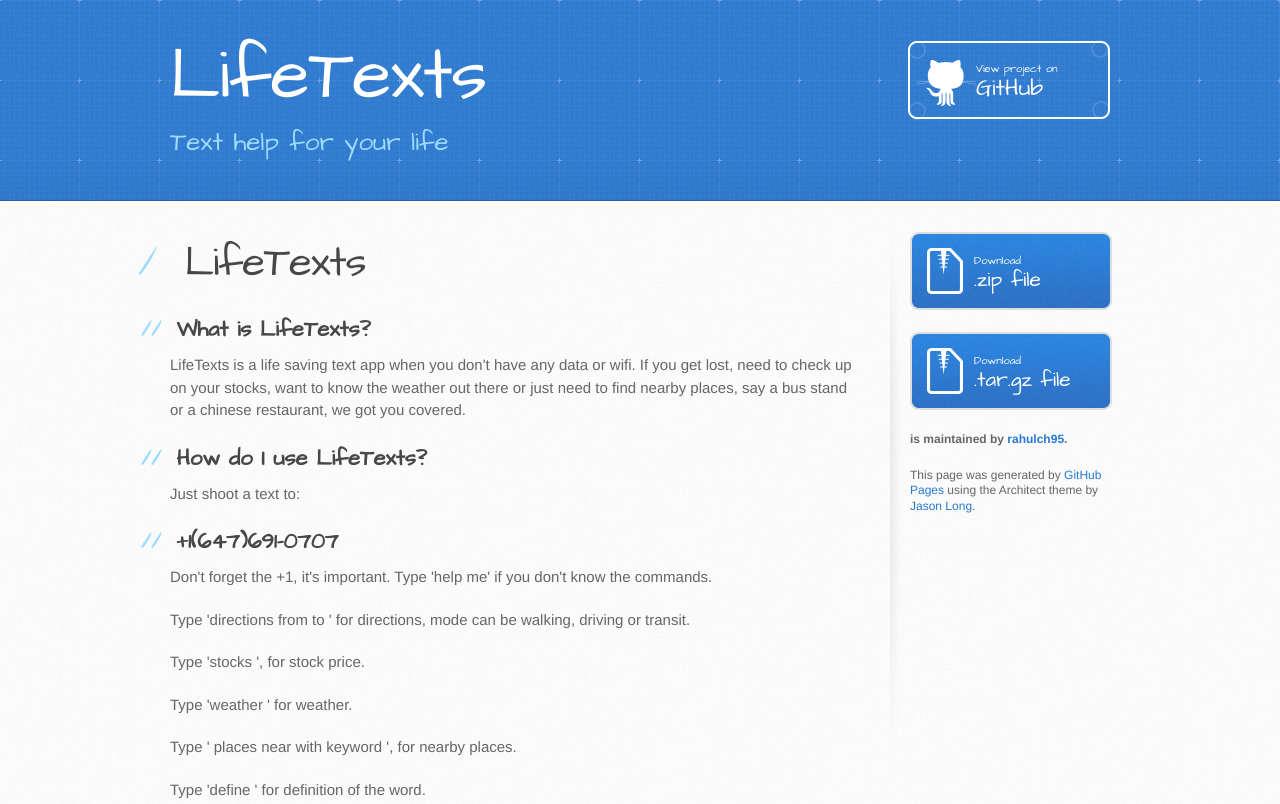
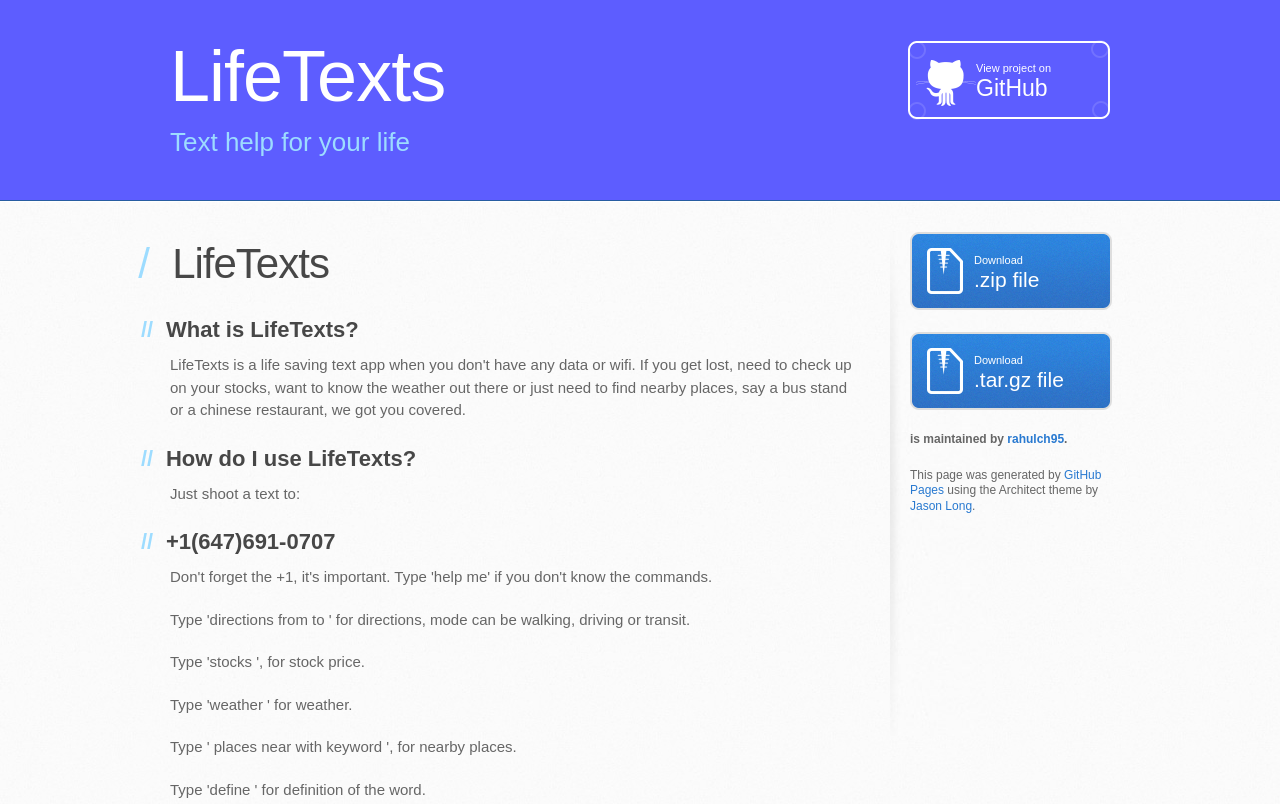
Before and after one commit to rahulch95/LifeTexts, a plain HTML site: page index.html in a window 1280 px wide. Shown: the top 804 px of the page. Drawn offline with Linux system fonts and the light colour scheme.

Commit message:
gh-pages

```diff
--- a/stylesheets/stylesheet.css
+++ b/stylesheets/stylesheet.css
@@ -18,6 +18,7 @@
 
 body {
   margin: 0;
+  font-family: sans-serif;
 }
 
 /* HTML5 display definitions
@@ -428,7 +429,7 @@
 
 /* LAYOUT STYLES */
 body {
-  font-family: 'Helvetica Neue', Helvetica, Arial, serif;
+  font-family: sans-serif;
   font-size: 15px;
   font-weight: 400;
   line-height: 1.5;
@@ -450,8 +451,8 @@
 header {
   padding-top: 40px;
   padding-bottom: 40px;
-  font-family: 'Architects Daughter', 'Helvetica Neue', Helvetica, Arial, serif;
-  background: #2e7bcf url(../images/header-bg.jpg) 0 0 repeat-x;
+  font-family: sans-serif;
+  background-color: #5D5DFF;
   border-bottom: solid 1px #275da1;
 }
 
@@ -521,7 +522,7 @@
   height: 58px;
   padding-top: 22px;
   padding-left: 68px;
-  font-family: 'Architects Daughter', 'Helvetica Neue', Helvetica, Arial, serif;
+  font-family: sans-serif;
   font-size: 23px;
   line-height: 1.2;
   color: #fff;
@@ -614,7 +615,7 @@
 #main-content h1 {
   margin-top: 0;
   margin-bottom: 0;
-  font-family: 'Architects Daughter', 'Helvetica Neue', Helvetica, Arial, serif;
+  font-family: sans-serif;
   font-size: 2.8em;
   font-weight: normal;
   color: #474747;
@@ -631,7 +632,7 @@
 
 #main-content h2 {
   margin-bottom: 8px;
-  font-family: 'Architects Daughter', 'Helvetica Neue', Helvetica, Arial, serif;
+  font-family: sans-serif;
   font-size: 22px;
   font-weight: bold;
   color: #474747;
@@ -647,7 +648,7 @@
 #main-content h3 {
   margin-top: 24px;
   margin-bottom: 8px;
-  font-family: 'Architects Daughter', 'Helvetica Neue', Helvetica, Arial, serif;
+  font-family: sans-serif;
   font-size: 18px;
   font-weight: bold;
   color: #474747;
@@ -663,7 +664,7 @@
 
 #main-content h4 {
   margin-bottom: 8px;
-  font-family: 'Architects Daughter', 'Helvetica Neue', Helvetica, Arial, serif;
+  font-family: sans-serif;
   font-size: 15px;
   font-weight: bold;
   color: #474747;
@@ -679,7 +680,7 @@
 
 #main-content h5 {
   margin-bottom: 8px;
-  font-family: 'Architects Daughter', 'Helvetica Neue', Helvetica, Arial, serif;
+  font-family: sans-serif;
   font-size: 14px;
   color: #474747;
   text-indent: 3px;
@@ -693,7 +694,7 @@
 
 #main-content h6 {
   margin-bottom: 8px;
-  font-family: 'Architects Daughter', 'Helvetica Neue', Helvetica, Arial, serif;
+  font-family: sans-serif;
   font-size: .8em;
   color: #474747;
   text-indent: 3px;
```
